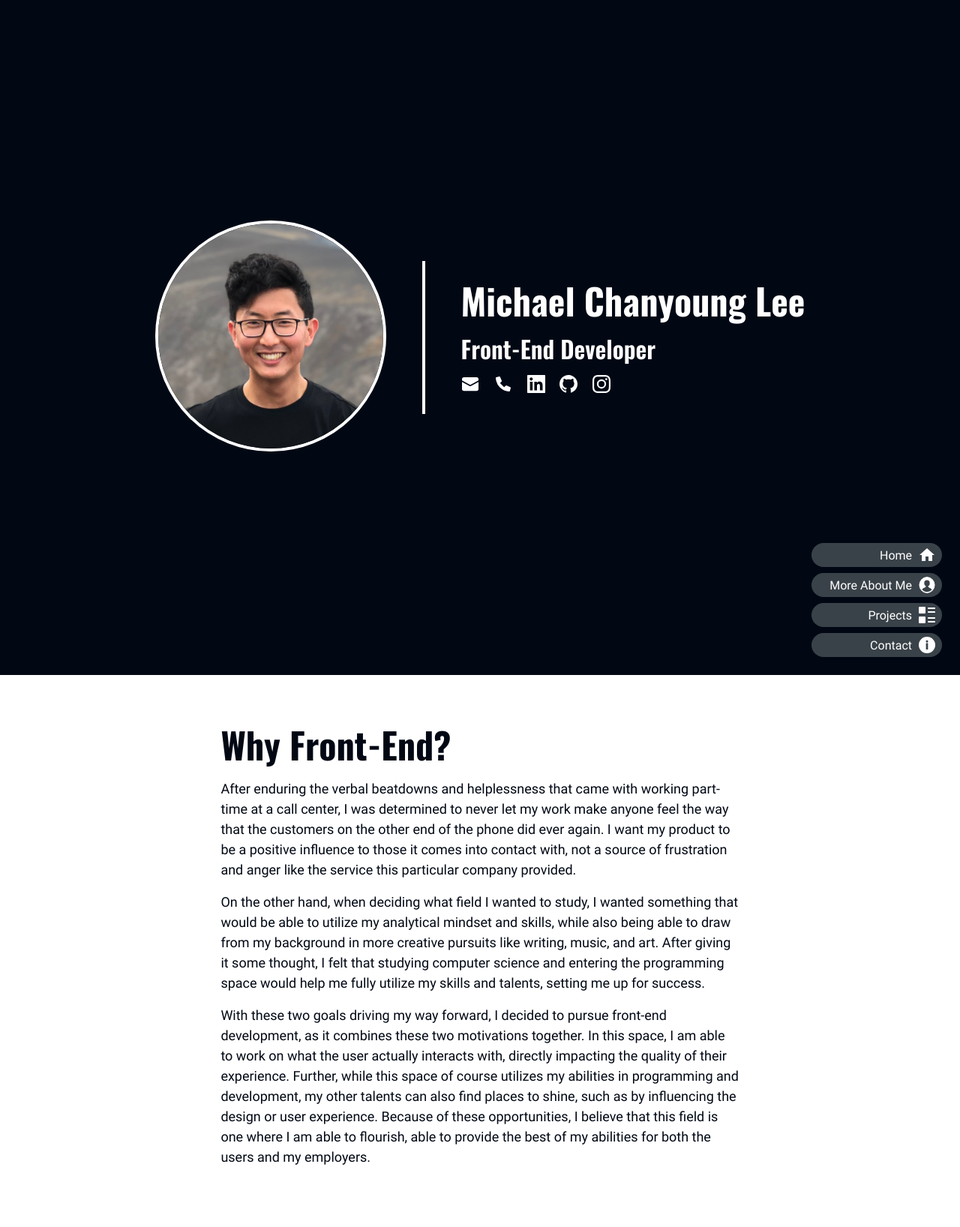
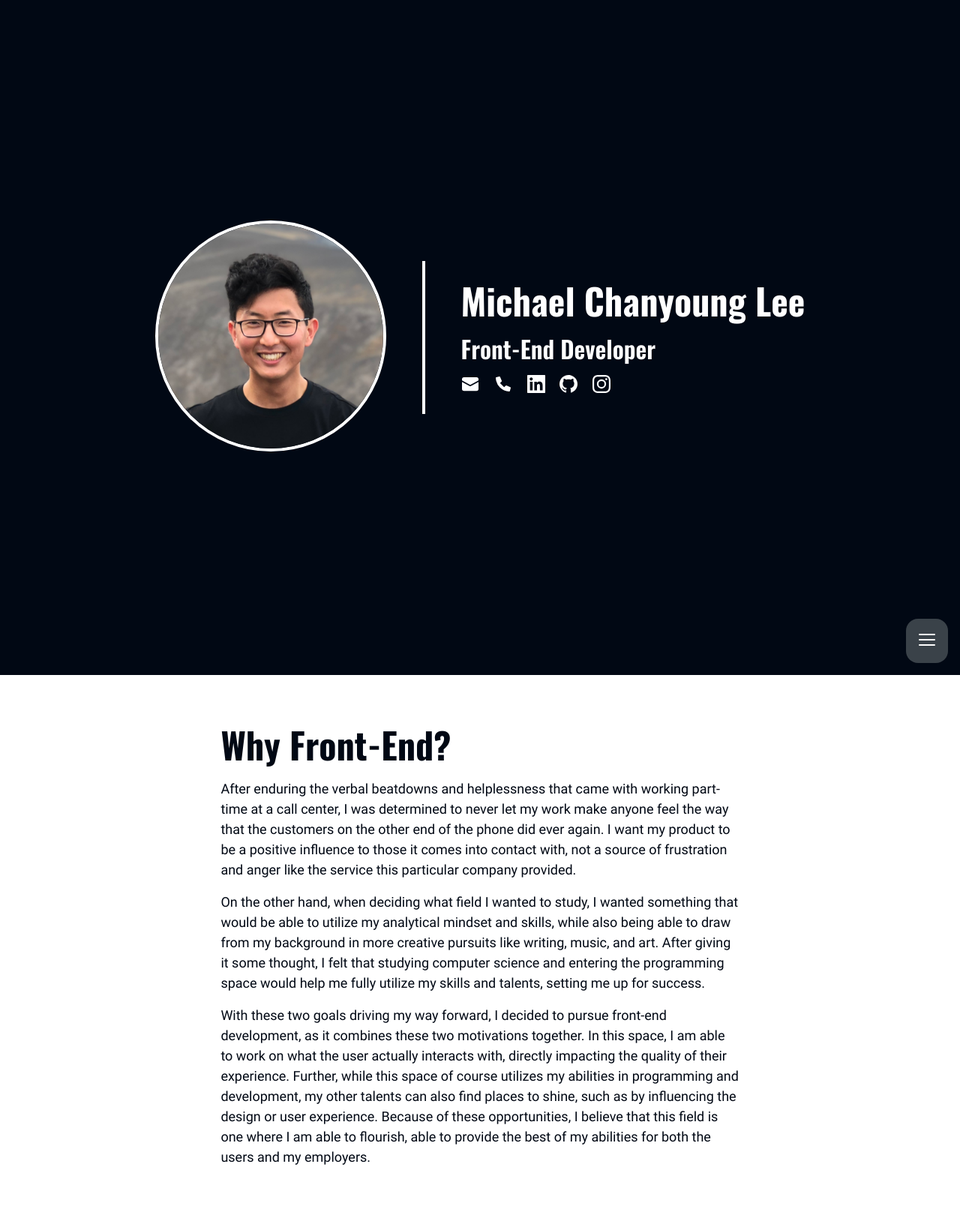
Before and after one commit to mlee-chanyoung/mlee-chanyoung.github.io, a Jekyll site: the page built from index.html, in a window 1280 px wide. Shown: the whole page at 75% size. Built offline with Jekyll 4.4.1, drawn with Linux system fonts in a browser that asks for light colours.

Commit message:
Add nav button

```diff
--- a/_includes/icons.html
+++ b/_includes/icons.html
@@ -24,6 +24,9 @@
     <g id="icon-list">
       <svg xmlns="http://www.w3.org/2000/svg" viewBox="0 0 24 24"><path fill-rule="evenodd" d="M9 14a1 1 0 0 1 1 1v7a1 1 0 0 1-1 1H2a1 1 0 0 1-1-1v-7a1 1 0 0 1 1-1h7zm13 6a1 1 0 0 1 0 2h-8a1 1 0 0 1 0-2zm-8-5h8a1 1 0 0 1 .12 2H14a1 1 0 0 1-.12-2H22zM9 1a1 1 0 0 1 1 1v7a1 1 0 0 1-1 1H2a1 1 0 0 1-1-1V2a1 1 0 0 1 1-1h7zm13 6a1 1 0 0 1 .12 2H14a1 1 0 0 1-.12-2H22zm0-5a1 1 0 0 1 .12 2H14a1 1 0 0 1-.12-2H22z"/></svg>
     </g>
+    <g id="icon-menu">
+      <svg xmlns="http://www.w3.org/2000/svg" viewBox="0 0 24 24"><path fill-rule="evenodd" d="M22 18a1 1 0 0 1 0 2H2a1 1 0 0 1 0-2h20zm0-7a1 1 0 0 1 0 2H2a1 1 0 0 1 0-2h20zm0-7a1 1 0 0 1 0 2H2a1 1 0 1 1 0-2h20z"/></svg>
+    </g>
     <g id="icon-phone">
       <svg xmlns="http://www.w3.org/2000/svg" viewBox="0 0 24 24"><path fill-rule="evenodd" d="M15.3 14.19l-2.13 2.1-5.47-5.46 2.11-2.14a.92.92 0 0 0 .19-1L7.8 2.55a.92.92 0 0 0-1.08-.53L2.7 3.1c-.42.1-.7.49-.69.91a19.4 19.4 0 0 0 5.49 12.5A19.4 19.4 0 0 0 19.99 22c.43 0 .8-.28.91-.7l1.07-4.03a.92.92 0 0 0-.53-1.08L16.32 14a.92.92 0 0 0-1.01.2z"/></svg>
     </g>
--- a/_includes/nav.html
+++ b/_includes/nav.html
@@ -1,28 +1,31 @@
+<article class="Nav-container">
   <nav class="Nav">
     <ul class="Nav-list">
       <li class="Nav-item">
-      <a href="#" class="Nav-link">
+        <a href="#" class="Nav-link Nav-object">
           Home
           {% include icon.html icon="icon-home" %}
         </a>
       </li>
       <li class="Nav-item">
-      <a href="#" class="Nav-link">
+        <a href="https://www.google.com" class="Nav-link Nav-object">
           More About Me
           {% include icon.html icon="icon-avatar" %}
         </a>
       </li>
       <li class="Nav-item">
-      <a href="#" class="Nav-link">
+        <a href="#" class="Nav-link Nav-object">
           Projects
           {% include icon.html icon="icon-list" %}
         </a>
       </li>
       <li class="Nav-item">
-      <a href="#" class="Nav-link">
+        <a href="#" class="Nav-link Nav-object">
           Contact
           {% include icon.html icon="icon-info" %}
         </a>
       </li>
     </ul>
   </nav>
+  <button class="Nav-button Nav-object">{% include icon.html icon="icon-menu" %}</button>
+</article>
--- a/_sass/_nav.scss
+++ b/_sass/_nav.scss
@@ -1,14 +1,24 @@
 @import 'utilities/variables';
 
 .Nav {
-  position: fixed;
-  bottom: $spacing-3;
-  right: $spacing-3;
+  visibility: hidden;
+
+  &-button {
+    cursor: pointer;
+    outline: none;
+    border: none;
+    padding: $spacing-2;
+  }
+
+  &-container {
+    position: fixed;
+    right: $spacing-2;
+    bottom: $spacing-2;
+    text-align: right;
+  }
 
   &-item {
-    &:not(:last-child) {
-      margin-bottom: $spacing-1;
-    }
+    margin-bottom: $spacing-1;
   }
 
   &-link {
@@ -16,12 +26,8 @@
     align-items: center;
     justify-content: flex-end;
 
-    border-radius: 16px;
-    background-color: rgba($nav-color, 0.8);
     padding: $spacing-half $spacing-1;
     padding-left: $spacing-3;
-    color: $white;
-    fill: $white;
 
     .Icon {
       margin-left: $spacing-1;
@@ -34,4 +40,16 @@
     text-align: right;
     list-style-type: none;
   }
+
+  &-object {
+    transition: background-color 0.15s ease-in-out;
+    border-radius: 16px;
+    background-color: rgba($nav-color, 0.8);
+    color: $white;
+    fill: $white;
+
+    &:hover {
+      background-color: rgba($nav-hover-color, 0.9);
+    }
+  }
 }
--- a/_sass/utilities/_variables.scss
+++ b/_sass/utilities/_variables.scss
@@ -12,4 +12,5 @@ $spacing-6: 3rem;
 $base-color: #010814;
 $link-color: #00b2f6;
 $nav-color: #495257;
+$nav-hover-color: #69757a;
 $white: #fff;
```
Lines whose indentation alone changed are shown as unchanged.
